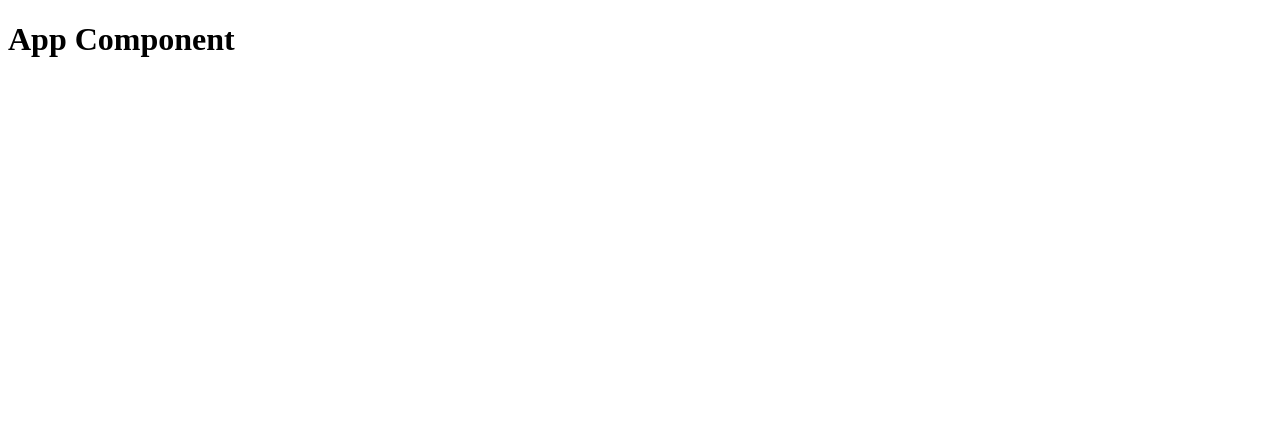
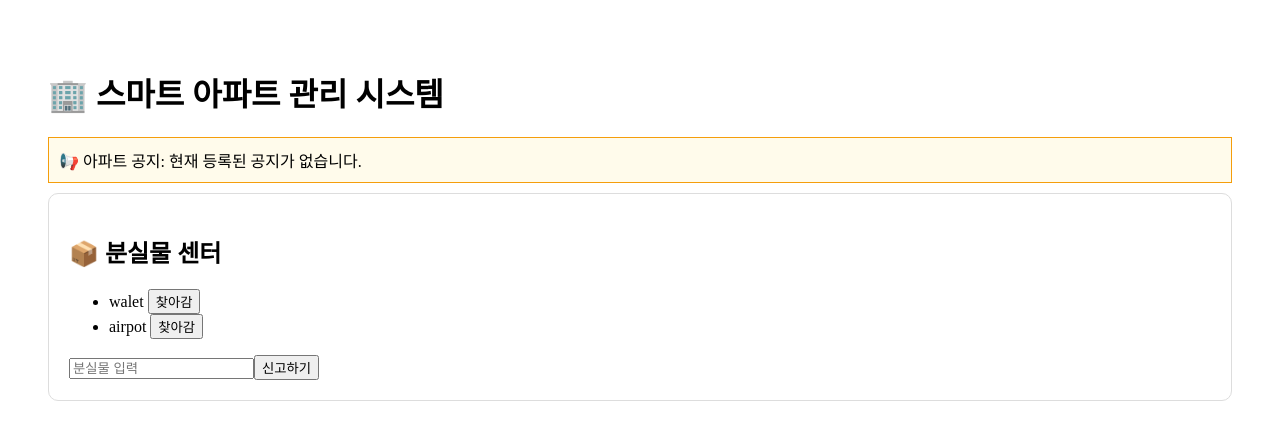
Before and after one commit to hyejoy/react-master, a React (Vite) app in the folder my-context/: page / in a window 1280 px wide. Shown: the top 440 px of the page. Built offline with nearby package versions, Linux system fonts and the light colour scheme.

Commit message:
feat: Context 내부 구조 해부 ㅡ Provider, value, Consumer, useContext

```diff
--- /dev/null
+++ b/my-context/src/12. Context 내부구조 해부/components/LostAndFoundDesk.tsx
@@ -0,0 +1,40 @@
+import { useState } from "react";
+import { useCenterContext } from "../contexts/useCenterContext";
+
+export function LostAndFoundDesk() {
+  // 주민센터 시스템에서 필요한 데이터와 기능을 구조 분해 할당으로 가져옵니다.
+  const { lostItems, reportLost, claimItem } = useCenterContext();
+  const [inputText, setInputText] = useState("");
+
+  return (
+    <div
+      style={{
+        padding: "20px",
+        border: "1px solid #ddd",
+        borderRadius: "10px",
+      }}
+    >
+      <h2>📦 분실물 센터</h2>
+      <ul>
+        {lostItems.map((item) => (
+          <li key={item}>
+            {item} <button onClick={() => claimItem(item)}>찾아감</button>
+          </li>
+        ))}
+      </ul>
+      <input
+        value={inputText}
+        onChange={(e) => setInputText(e.target.value)}
+        placeholder="분실물 입력"
+      />
+      <button
+        onClick={() => {
+          reportLost(inputText);
+          setInputText("");
+        }}
+      >
+        신고하기
+      </button>
+    </div>
+  );
+}
--- /dev/null
+++ b/my-context/src/12. Context 내부구조 해부/components/NoticeBoard.tsx
@@ -0,0 +1,20 @@
+import { useContext } from "react";
+import { NoticeContext } from "../contexts/CenterContext";
+
+export function NoticeBoard() {
+  // 1층 로비에 가서 공지사항 게시판을 직접 확인하는 행위입니다.
+  const notice = useContext(NoticeContext);
+
+  return (
+    <div
+      style={{
+        padding: "10px",
+        background: "#fffbeb",
+        border: "1px solid #f59e0b",
+        marginBottom: "10px",
+      }}
+    >
+      📢 아파트 공지: {notice}
+    </div>
+  );
+}
--- /dev/null
+++ b/my-context/src/12. Context 내부구조 해부/contexts/CenterContext.tsx
@@ -0,0 +1,11 @@
+import { createContext } from "react";
+
+export type CenterContextValue = {
+  lostItems: string[];
+  reportLost: (item: string) => void;
+  claimItem: (item: string) => void;
+};
+
+// 1. 핵심 : 인자는 보험이므로 상위에 Provider가 없을때 문자열 출력됨
+export const NoticeContext = createContext("현재 등록된 공지가 없습니다.");
+export const CenterContext = createContext<CenterContextValue | null>(null);
--- /dev/null
+++ b/my-context/src/12. Context 내부구조 해부/contexts/CenterProvider.tsx
@@ -0,0 +1,23 @@
+import { useState, type ReactNode } from "react";
+import { CenterContext } from "./CenterContext";
+
+// 2. [실무 패턴] 전용 Provider component를 만들어 로직을 은닉합니다.
+export function CenterProvider({ children }: { children: ReactNode }) {
+  const [lostItems, setLostItems] = useState(["walet", "airpot"]);
+
+  // 분실물 신고 기능
+  const reportLost = (item: string) => setLostItems((prev) => [...prev, item]);
+
+  // 물건 찾기 기능
+  const claimItem = (item: string) =>
+    setLostItems((prev) => prev.filter((i) => i !== item));
+
+  // 3.[중요] 내려보낼 데이터와 기능을 하나의 객체로 묶습니다.
+  const systemValue = { lostItems, reportLost, claimItem };
+
+  return (
+    <CenterContext.Provider value={systemValue}>
+      {children}
+    </CenterContext.Provider>
+  );
+}
--- /dev/null
+++ b/my-context/src/12. Context 내부구조 해부/contexts/useCenterContext.ts
@@ -0,0 +1,12 @@
+import { useContext } from "react";
+import { CenterContext } from "./CenterContext";
+
+export function useCenterContext() {
+  const context = useContext(CenterContext);
+
+  if (!context) {
+    throw new Error("useCenterContext must be used within CenterProvider");
+  }
+
+  return context;
+}
--- /dev/null
+++ b/my-context/src/12. Context 내부구조 해부/pages/CenterApp.tsx
@@ -0,0 +1,19 @@
+import { LostAndFoundDesk } from "../components/LostAndFoundDesk";
+import { NoticeBoard } from "../components/NoticeBoard";
+import { CenterProvider } from "../contexts/CenterProvider";
+
+export default function CenterApp() {
+  return (
+    <div style={{ padding: "40px" }}>
+      <h1>🏢 스마트 아파트 관리 시스템</h1>
+
+      {/* 1. NoticeContext는 Provider 없이 '보험값'이 어떻게 나오는지 확인해봅니다. */}
+      <NoticeBoard />
+
+      {/* 2. CenterProvider로 감싸서 하위 컴포넌트들에 기능을 방송(Broadcasting)합니다. */}
+      <CenterProvider>
+        <LostAndFoundDesk />
+      </CenterProvider>
+    </div>
+  );
+}
--- a/my-context/src/App.tsx
+++ b/my-context/src/App.tsx
@@ -1,7 +1,9 @@
+import CenterApp from "./12. Context 내부구조 해부/pages/CenterApp";
+
 export default function App() {
   return (
     <>
-      <h1>App Component</h1>
+      <CenterApp />
     </>
   );
 }
```
